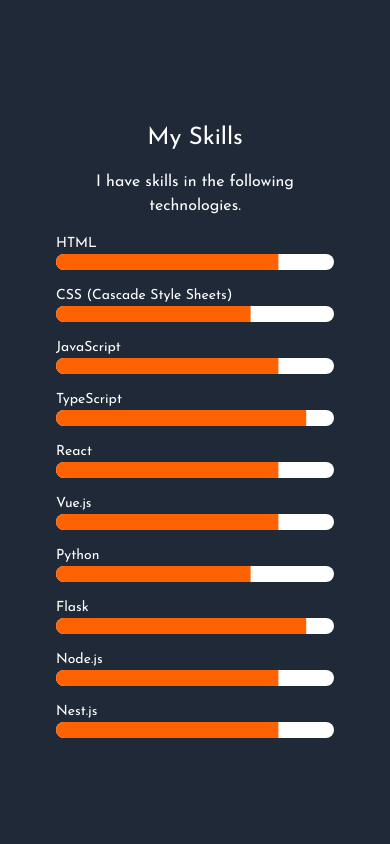
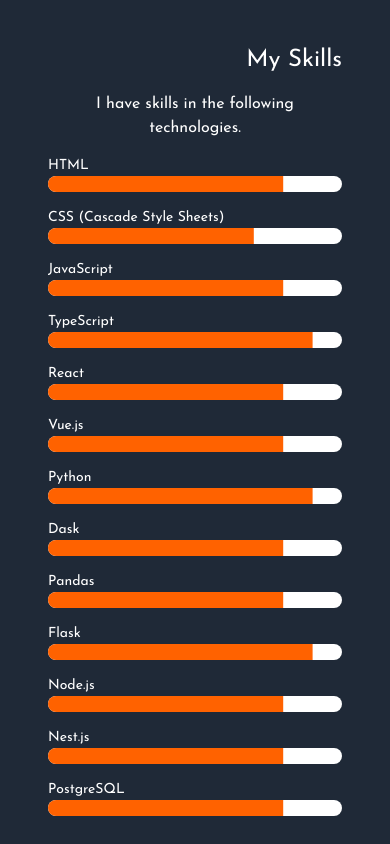
Before and after one commit to ganggas95/my-portfolio-web, a Next.js app: page / in a window 390 px wide. Shown: the part 940-1784 px from the top of the page. Built offline with nearby package versions, Linux system fonts and the light colour scheme; a web font is replaced by a local one.

Commit message:
feat: Add skills

```diff
--- a/src/components/Contact/index.tsx
+++ b/src/components/Contact/index.tsx
@@ -36,7 +36,7 @@ const ContactSection: React.FC = () => {
   ];
   return (
     <section
-      className="py-4 w-full contact-section px-14 md:px-24 flex items-center"
+      className="py-4 w-full container contact-section flex items-center"
       id="contact"
     >
       <div className="w-full flex flex-col gap-y-24 justify-center items-center">
--- a/src/components/Header.tsx
+++ b/src/components/Header.tsx
@@ -4,7 +4,7 @@ import React from "react";
 const Header: React.FC = () => {
   return (
     <header className="bg-gray-800 z-10 text-white py-4 w-full sticky top-0">
-      <nav className="container mx-auto flex flex-col gap-4 md:flex-row items-center justify-between">
+      <nav className="container flex flex-col gap-4 md:flex-row items-center justify-between">
         <div>
           {/* Add your logo or website title here */}
           <h1 className="text-2xl font-bold">Subhan Nizar</h1>
--- a/src/components/Hero/index.tsx
+++ b/src/components/Hero/index.tsx
@@ -17,14 +17,14 @@ const HeroSection: React.FC<{ experience: number }> = ({
     document.body.removeChild(link);
   };
   return (
-    <section className="py-4 w-full hero-section px-4 md:px-24 flex items-center">
-      <div className="w-full flex flex-col-reverse md:flex-row justify-center md:justify-between items-center">
-        <div className="w-full md:w-1/2 flex flex-col gap-y-4 items-center md:items-start mt-10 md:mt-0">
+    <section className="py-4 w-full container hero-section flex items-center">
+      <div className="w-full flex flex-col-reverse lg:flex-row justify-center md:justify-between items-center">
+        <div className="w-full lg:w-1/2 flex flex-col gap-y-4 items-center lg:items-start mt-10 lg:mt-0">
           <h3 className="text-netural">Hi, I am</h3>
-          <h1 className="text-4xl inline-flex gap-x-3 text-center md:text-left hero-name">
+          <h1 className="text-4xl inline-flex gap-x-3 text-center lg:text-left hero-name">
             Subhan Nizar
           </h1>
-          <p className="text-sm max-w-md text-center md:text-left">
+          <p className="text-sm max-w-md text-center lg:text-left">
             Middle-level Fullstack Engineer with +{experience} years of
             experience working with local companies and International Companies.
             Creating test cases, creating Rest-API based on JSON data schema,
--- a/src/components/Projects/CardProject.tsx
+++ b/src/components/Projects/CardProject.tsx
@@ -13,7 +13,7 @@ const CardProject: React.FC<CardProjectPropsType> = ({
   return (
     <CarouselItem
       className={
-        "basis-1/1 md:basis-1/3 flex flex-col justify-start gap-2 card-project"
+        "basis-1/1 lg:basis-1/3 flex flex-col justify-start gap-2 card-project"
       }
     >
       <div
--- a/src/components/Projects/index.tsx
+++ b/src/components/Projects/index.tsx
@@ -1,6 +1,11 @@
 import { ProjectType } from "@/types/project.type";
 import React from "react";
-import { Carousel, CarouselContent, CarouselNext, CarouselPrevious } from "../ui/carousel";
+import {
+  Carousel,
+  CarouselContent,
+  CarouselNext,
+  CarouselPrevious,
+} from "../ui/carousel";
 import CardProject from "./CardProject";
 import "./Projects.modules.scss";
 
@@ -70,7 +75,7 @@ const ProjectSection: React.FC = () => {
     },
   ] as ProjectType[];
   return (
-    <section className="py-4 w-full project-section px-14 md:px-24" id="projects">
+    <section className="py-4 w-full container project-section" id="projects">
       <div className="h-full w-full flex flex-col justify-center items-center gap-y-4">
         <h1 className="text-center text-4xl">Projects</h1>
         <Carousel
@@ -85,8 +90,11 @@ const ProjectSection: React.FC = () => {
             ))}
           </CarouselContent>
 
-          <CarouselPrevious variant={"destructive"} />
-          <CarouselNext variant={"destructive"}/>
+          <CarouselPrevious
+            variant={"destructive"}
+            className="hidden lg:flex"
+          />
+          <CarouselNext variant={"destructive"} className="hidden lg:flex" />
         </Carousel>
       </div>
     </section>
--- a/src/components/Skills/index.tsx
+++ b/src/components/Skills/index.tsx
@@ -36,7 +36,15 @@ const SkillsSection: React.FC = () => {
     },
     {
       name: "Python",
-      level: 7,
+      level: 9,
+    },
+    {
+      name: "Dask",
+      level: 8,
+    },
+    {
+      name: "Pandas",
+      level: 8,
     },
     {
       name: "Flask",
@@ -50,22 +58,26 @@ const SkillsSection: React.FC = () => {
       name: "Nest.js",
       level: 8,
     },
+    {
+      name: "PostgreSQL",
+      level: 8,
+    },
   ] as SkillType[];
   return (
     <section
-      className="py-4 w-full skills-section px-14 md:px-24 justify-between flex items-center"
+      className="py-4 w-full container skills-section justify-between flex items-center"
       id="skills"
     >
-      <MyPicture className="hidden md:flex" />
-      <div className="w-full flex justify-center items-center">
-        <div className="w-full md:w-1/2 flex flex-col gap-y-4">
-          <h3 className="text-netural text-2xl text-center md:text-left">
+      <MyPicture className="hidden lg:flex transform -scale-x-100" />
+      <div className="w-full flex justify-end items-end">
+        <div className="w-full mx-4 items-end flex flex-col gap-y-4">
+          <h3 className="text-netural text-2xl text-center lg:text-left">
             My Skills
           </h3>
-          <p className="text-center md:text-left">
+          <p className="text-center lg:text-left">
             I have skills in the following technologies.
           </p>
-          <ul className="flex flex-col gap-y-4">
+          <ul className="flex flex-col gap-y-4 w-full lg:max-w-lg">
             {skills.map((skill) => (
               <div className="flex flex-col" key={skill.name}>
                 <label className="text-sm">{skill.name}</label>
--- a/src/pages/_document.tsx
+++ b/src/pages/_document.tsx
@@ -24,7 +24,10 @@ export default function Document(): JSX.Element {
     <Html lang="en">
       <Head>
         <meta name="robots" content="follow, index" />
+        <meta name="language" content="English" />
+        <meta name="title" content={meta.title} />
         <meta name="description" content={meta.description} />
+        <meta name="image" content={meta.image} />
         <meta property="og:site_name" content={meta.title} />
         <meta property="og:description" content={meta.description} />
         <meta property="og:title" content={meta.title} />
--- a/src/pages/index.tsx
+++ b/src/pages/index.tsx
@@ -3,6 +3,7 @@ import Header from "@/components/Header";
 import HeroSection from "@/components/Hero";
 import ProjectSection from "@/components/Projects";
 import SkillsSection from "@/components/Skills";
+import Head from "next/head";
 import { useEffect } from "react";
 
 export const getServerSideProps = async () => {
@@ -23,6 +24,9 @@ export default function Home({ experience }: { experience: number }) {
   }, []);
   return (
     <>
+      <Head>
+        <title>Subhan Nizar - Fullstack Engineer</title>
+      </Head>
       <Header />
       <main className="bg-gray-800 text-white w-screen flex min-h-screen flex-col items-center overflow-y-auto">
         <HeroSection experience={experience} />
```
